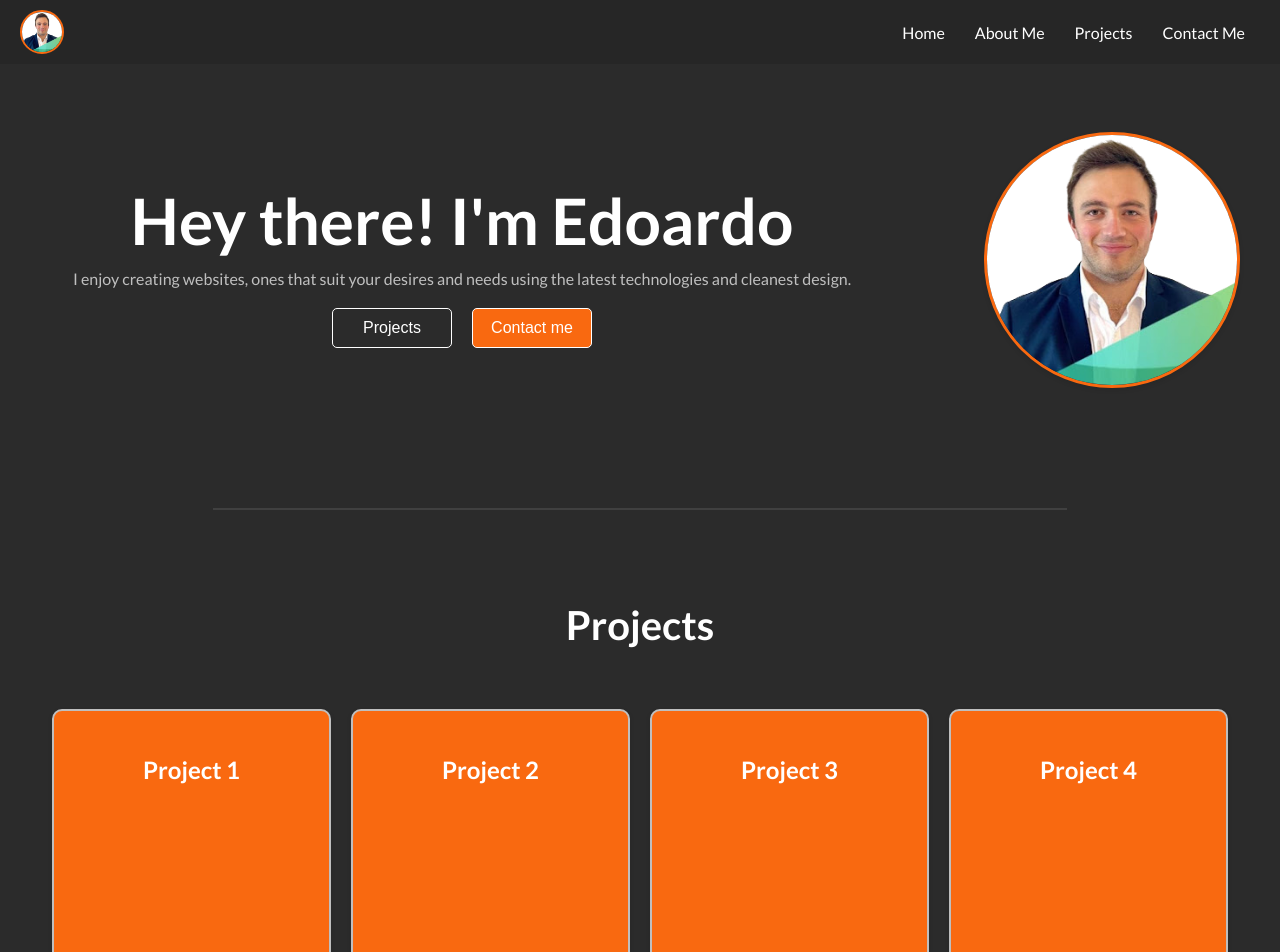
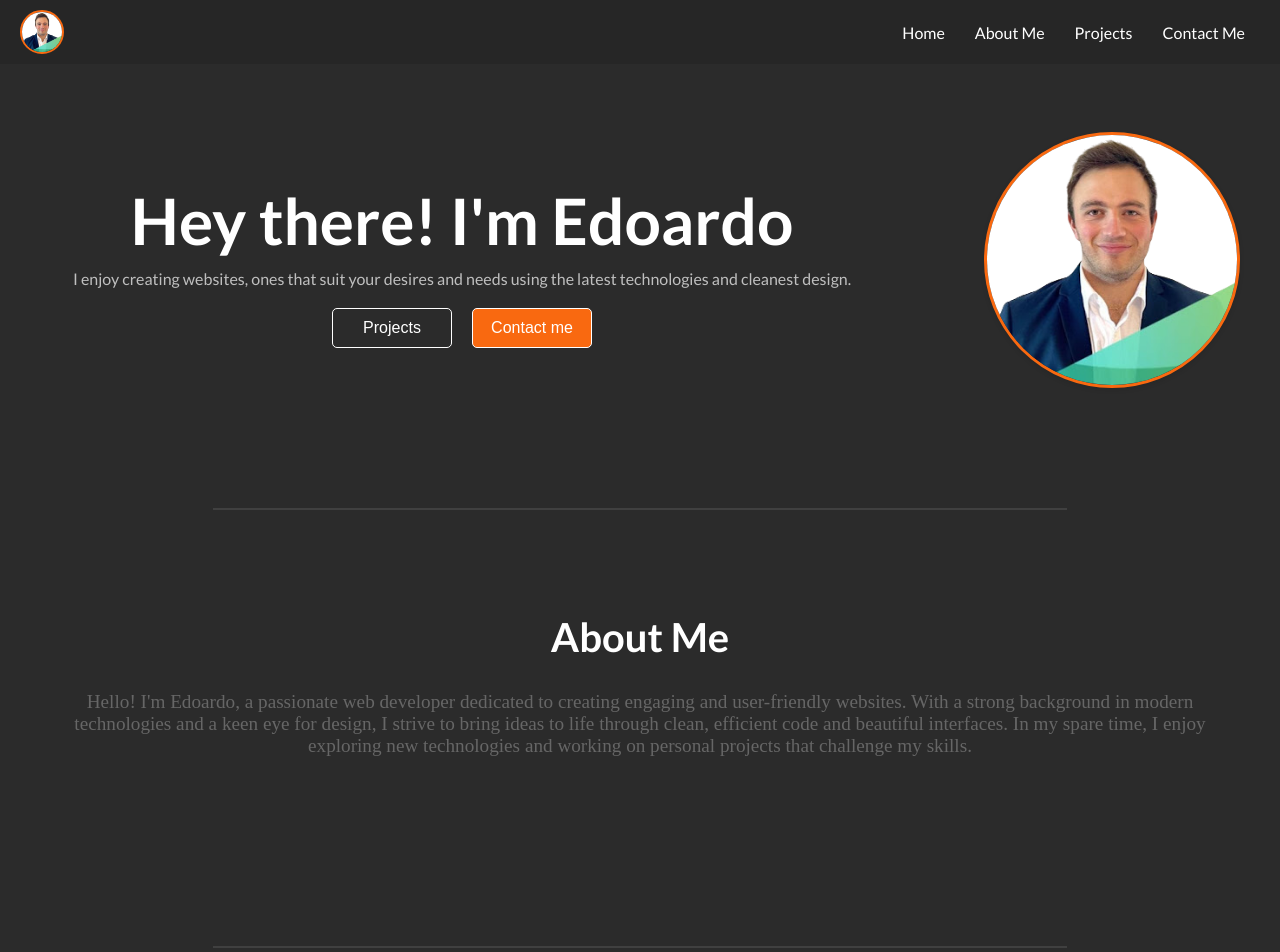
Before and after one commit to Edo404/portfolio, a React (Vite) app: page / in a window 1280 px wide. Shown: the top 952 px of the page. Built offline with nearby package versions, Linux system fonts and the light colour scheme.

Commit message:
about-me

```diff
--- /dev/null
+++ b/src/AboutMe/AboutMe.css
@@ -0,0 +1,19 @@
+.about-me {
+    padding: 50px 20px; /* Padding for the section */
+    text-align: center; /* Center align text */
+
+    border-radius: 10px; /* Rounded corners */
+    margin: 20px; /* Margin around the section */
+}
+
+.about-me-title {
+    font-size: 2.5em; /* Title font size */
+    font-family: 'Lato', sans-serif; /* Consistent font-family */
+    margin-bottom: 30px; /* Space below title */
+    color: hsl(0, 0%, 100%); /* Title color */
+}
+
+.about-me-description {
+    font-size: 1.2em; /* Paragraph font size */
+    color: hsl(0, 0%, 40%); /* Paragraph color */
+}
--- /dev/null
+++ b/src/AboutMe/AboutMe.jsx
@@ -0,0 +1,18 @@
+import React from 'react';
+import './AboutMe.css'; // Import your CSS file for styling
+
+const AboutMe = () => {
+    return (
+        <section className="about-me">
+            <h2 className="about-me-title">About Me</h2>
+            <p className="about-me-description">
+                Hello! I'm Edoardo, a passionate web developer dedicated to creating engaging and user-friendly websites.
+                With a strong background in modern technologies and a keen eye for design, I strive to bring ideas to life
+                through clean, efficient code and beautiful interfaces. In my spare time, I enjoy exploring new technologies
+                and working on personal projects that challenge my skills.
+            </p>
+        </section>
+    );
+};
+
+export default AboutMe;
--- a/src/App.jsx
+++ b/src/App.jsx
@@ -3,6 +3,7 @@ import './App.css'
 import Header from './Header/Header'
 import SectionPicture from './SectionPicture/SectionPicture'
 import SectionProjects from './SectionProjects/SectionProjects'
+import AboutMe from './AboutMe/AboutMe'
 
 function App() {
   const [count, setCount] = useState(0)
@@ -12,8 +13,9 @@ function App() {
       <Header/>
       <SectionPicture/>
       <hr/>
+      <AboutMe/>
+      <hr/>
       <SectionProjects/>
-      <hr/>
     </>
   )
 }
```
